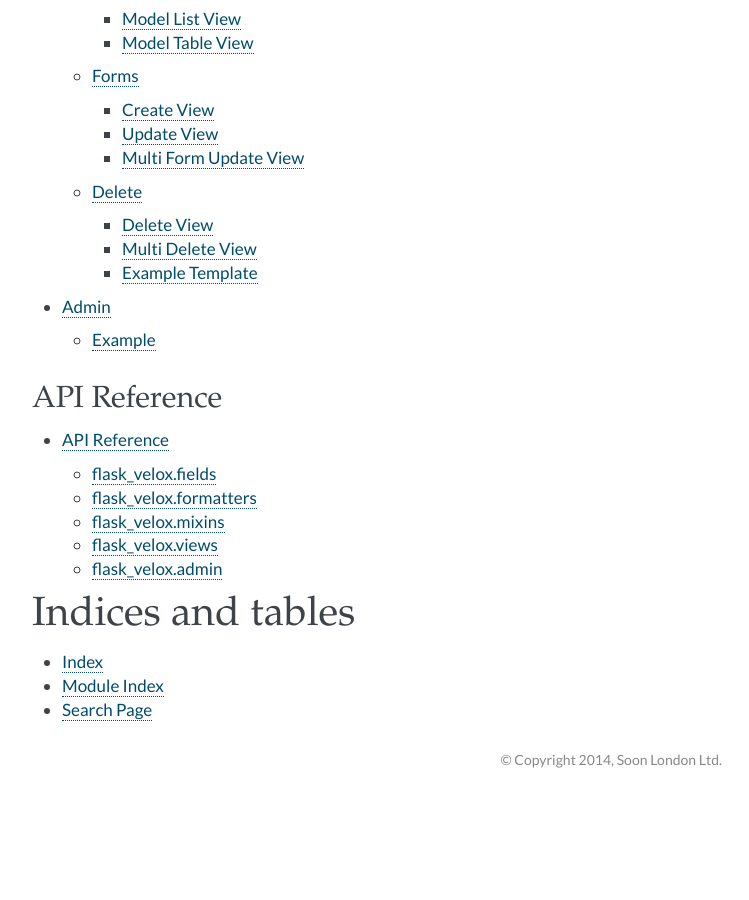
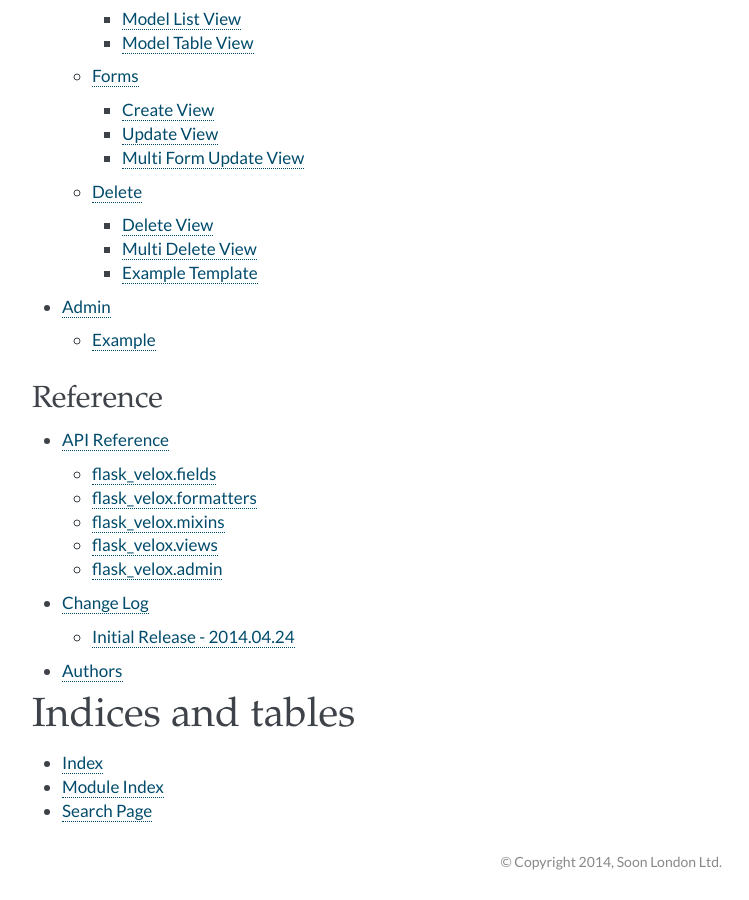
Before and after one commit to thisissoon/Flask-Velox, a Sphinx documentation site: the page built from docs/index.rst, in a window 1280 px wide and 900 px high, scrolled down 1071 px. Shown: the whole window, without its empty margins (438-1187 px from the left). Built offline with Sphinx 7.4.7, drawn with Linux system fonts in a browser that asks for light colours; some web fonts are replaced; the version number could not be read and is left out; before the commit the page ends 1869 px from its top, so only the background shows below that; some of the changed text lies outside the part shown.

Commit message:
Authors and Changelog

```diff
--- /dev/null
+++ b/CHANGELOG.rst
@@ -0,0 +1,6 @@
+Change Log
+==========
+
+Initial Release - 2014.04.24
+----------------------------
+- Initial release and feature set
--- a/README.rst
+++ b/README.rst
@@ -22,3 +22,5 @@
 Full documentation can be found here: http://flask-velox.readthedocs.org/
 
 .. _`SOON_`: http://thisissoon.com
+
+.. include:: CHANGELOG.rst
--- /dev/null
+++ b/docs/authors.rst
@@ -0,0 +1 @@
+.. include:: ../AUTHORS.rst
--- /dev/null
+++ b/docs/changelog.rst
@@ -0,0 +1 @@
+.. include:: ../CHANGELOG.rst
--- a/docs/index.rst
+++ b/docs/index.rst
@@ -34,13 +34,15 @@
    sqlalchemhy
    admin
 
-API Reference
--------------
+Reference
+---------
 
 .. toctree::
    :maxdepth: 2
 
    api
+   changelog
+   authors
 
 Indices and tables
 ==================
```
Also changed, not shown: AUTHORS.rst (added, +7 -0 lines), 1 other file.
